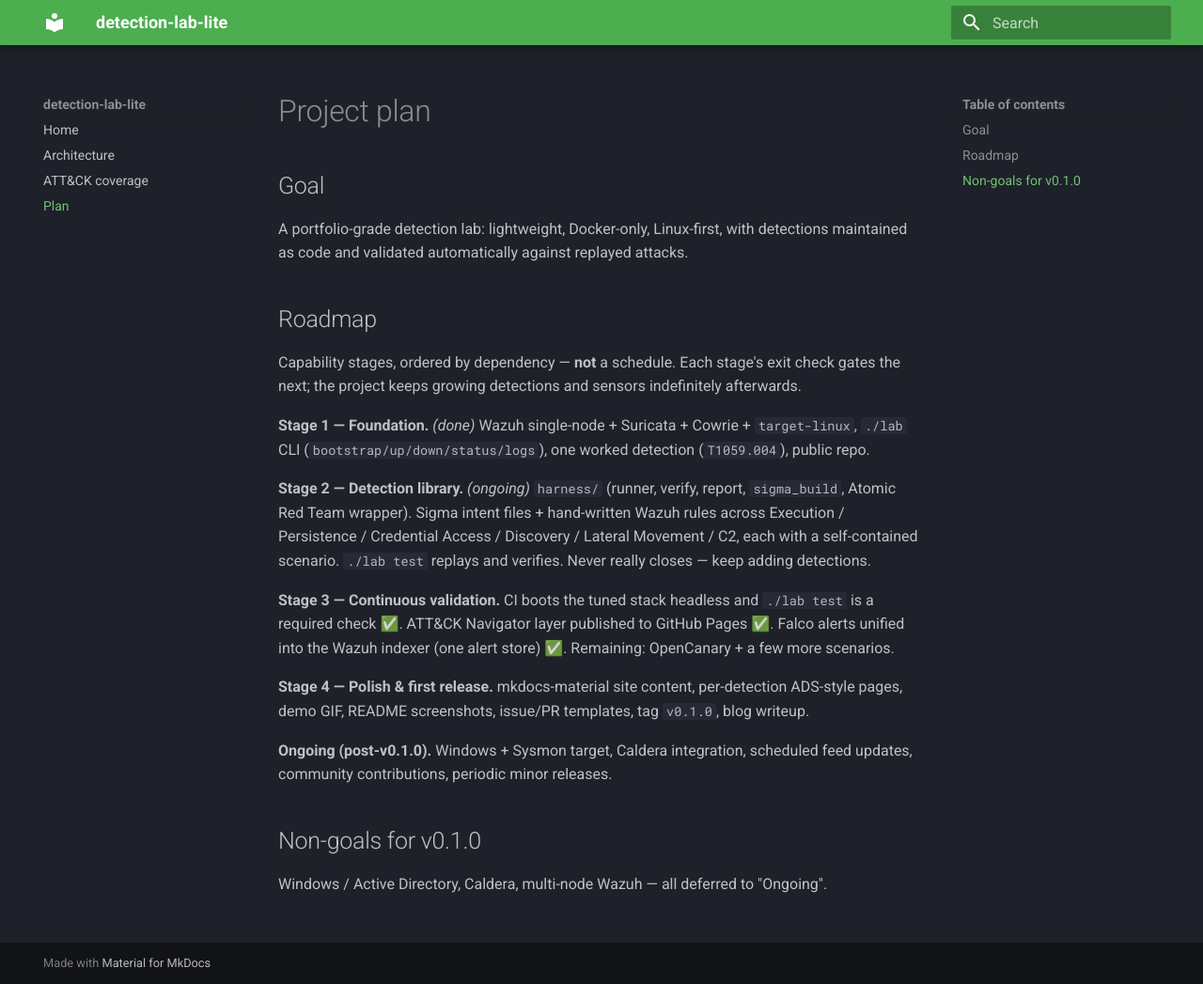
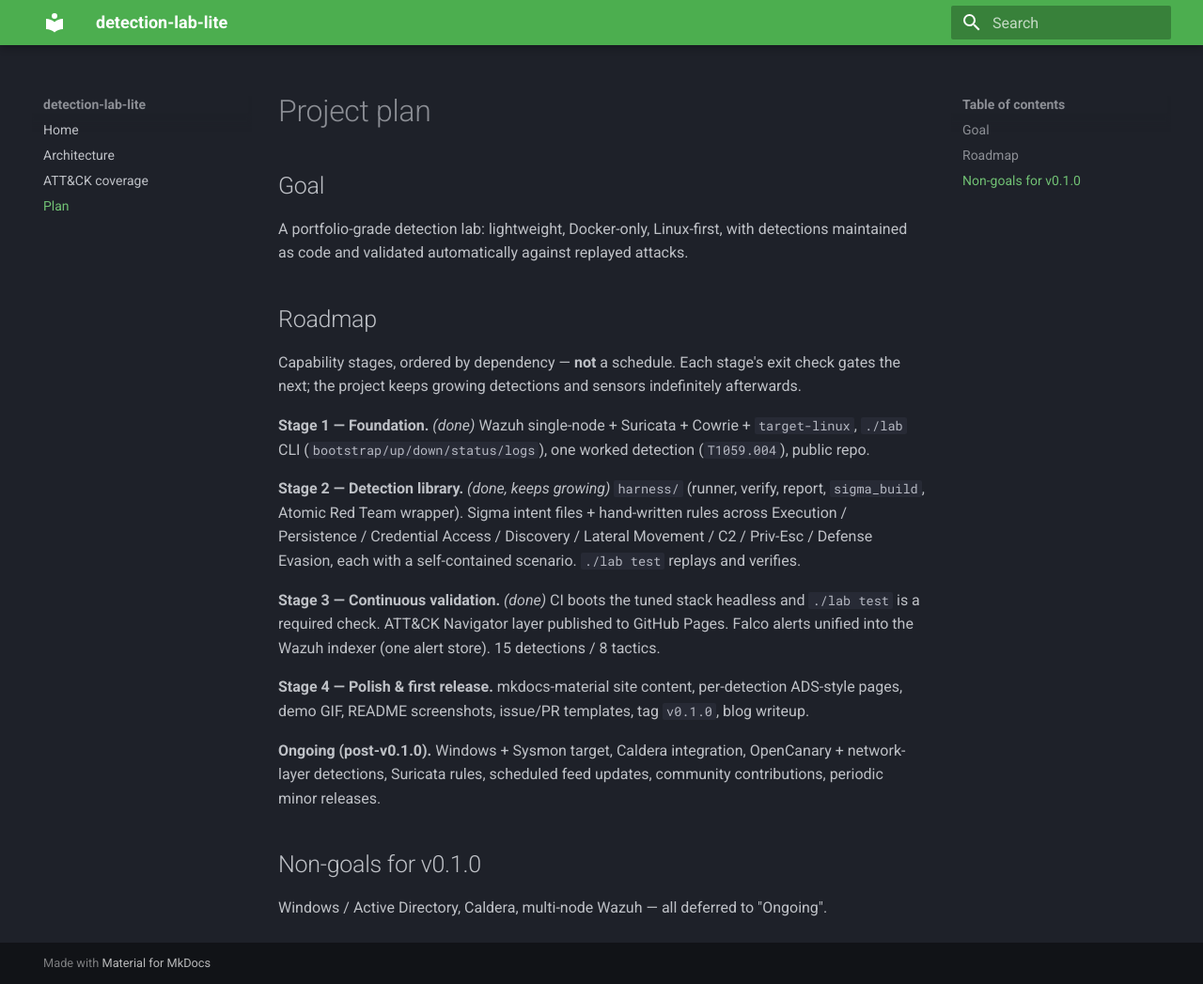
Before and after one commit to MhdFadlyy/detection-lab-lite, an MkDocs documentation site: the page built from docs/plan.md, in a window 1280 px wide and 1047 px high. Shown: the whole window at 94% size. Built offline with MkDocs 1.6.1 and Material for MkDocs 9.7.7, drawn with Linux system fonts in a browser that asks for light colours.

Commit message:
Stage 3 (E): docs — mark Stages 1-3 done, 15 detections / 8 tactics, OpenCanary -> Ongoing

```diff
--- a/docs/plan.md
+++ b/docs/plan.md
@@ -13,20 +13,21 @@
 **Stage 1 — Foundation.** *(done)* Wazuh single-node + Suricata + Cowrie + `target-linux`,
 `./lab` CLI (`bootstrap/up/down/status/logs`), one worked detection (`T1059.004`), public repo.
 
-**Stage 2 — Detection library.** *(ongoing)* `harness/` (runner, verify, report, `sigma_build`,
-Atomic Red Team wrapper). Sigma intent files + hand-written Wazuh rules across Execution /
-Persistence / Credential Access / Discovery / Lateral Movement / C2, each with a self-contained
-scenario. `./lab test` replays and verifies. Never really closes — keep adding detections.
+**Stage 2 — Detection library.** *(done, keeps growing)* `harness/` (runner, verify, report,
+`sigma_build`, Atomic Red Team wrapper). Sigma intent files + hand-written rules across
+Execution / Persistence / Credential Access / Discovery / Lateral Movement / C2 / Priv-Esc /
+Defense Evasion, each with a self-contained scenario. `./lab test` replays and verifies.
 
-**Stage 3 — Continuous validation.** CI boots the tuned stack headless and `./lab test` is a
-required check ✅. ATT&CK Navigator layer published to GitHub Pages ✅. Falco alerts unified
-into the Wazuh indexer (one alert store) ✅. Remaining: OpenCanary + a few more scenarios.
+**Stage 3 — Continuous validation.** *(done)* CI boots the tuned stack headless and
+`./lab test` is a required check. ATT&CK Navigator layer published to GitHub Pages. Falco
+alerts unified into the Wazuh indexer (one alert store). 15 detections / 8 tactics.
 
 **Stage 4 — Polish & first release.** mkdocs-material site content, per-detection ADS-style
 pages, demo GIF, README screenshots, issue/PR templates, tag `v0.1.0`, blog writeup.
 
-**Ongoing (post-v0.1.0).** Windows + Sysmon target, Caldera integration, scheduled feed
-updates, community contributions, periodic minor releases.
+**Ongoing (post-v0.1.0).** Windows + Sysmon target, Caldera integration, OpenCanary +
+network-layer detections, Suricata rules, scheduled feed updates, community contributions,
+periodic minor releases.
 
 ## Non-goals for v0.1.0
 
```
Also changed, not shown: CONTRIBUTING.md (+5 -5 lines), README.md (+8 -7 lines), docs/architecture.md (+1 -1 lines).
